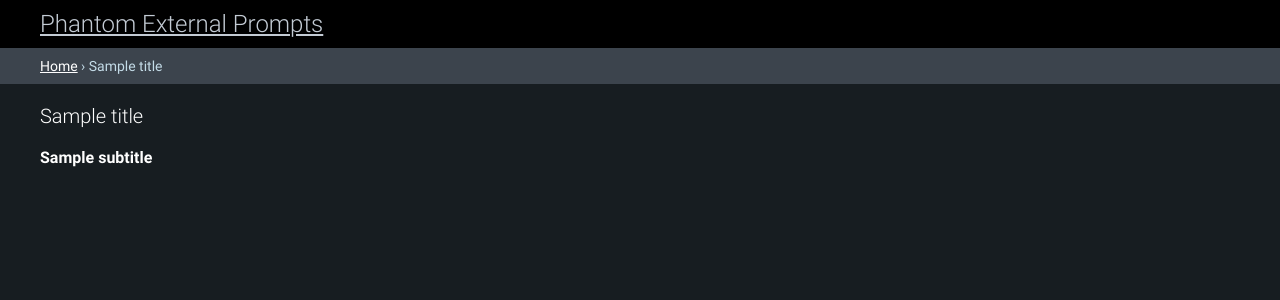
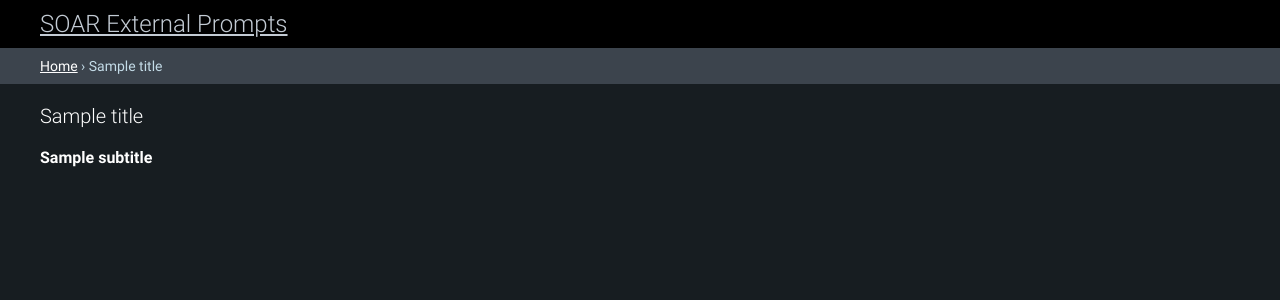
Before and after one commit to splunk/urlprompt, a Django app: template core/templates/admin/base_site.html in a window 1280 px wide. Shown: the top 300 px of the page. Run offline with Django 3.2, Linux system fonts and the light colour scheme; the template is opened without the code that fills it: most values are stand-ins (such as "Sample title", 1, 10 or a date in 2020).

Commit message:
phantom -> soar

```diff
--- a/core/templates/admin/base_site.html
+++ b/core/templates/admin/base_site.html
@@ -5,7 +5,7 @@
 {% block title %}{% if subtitle %}{{ subtitle }} | {% endif %}{{ title }} | {{ site_title|default:_('Django site admin') }}{% endblock %}
 
 {% block branding %}
-<h1 id="site-name"><a href="{% url 'admin:index' %}">{{ site_header|default:_('Phantom External Prompts') }}</a></h1>
+<h1 id="site-name"><a href="{% url 'admin:index' %}">{{ site_header|default:_('SOAR External Prompts') }}</a></h1>
 {% endblock %}
 
 {% block extrastyle %}
--- a/web/src/components/App.js
+++ b/web/src/components/App.js
@@ -16,8 +16,8 @@ export default function App() {
                     <ColumnLayout.Column span={2}>
                     </ColumnLayout.Column>
                     <ColumnLayout.Column span={8}>
-                        <Heading level={4} style={{ marginBottom: '30px', color: '#7ecd7e' }}>
-                            URL Prompts for Phantom
+                        <Heading level={3} style={{ marginBottom: '30px', color: '#7ecd7e' }}>
+                            URL Prompts for SOAR
                     </Heading>
                         {hasID && <Prompt id={urlParams.get('id')}></Prompt>}
                     </ColumnLayout.Column>
--- a/web/static/main.js.LICENSE.txt
+++ b/web/static/main.js.LICENSE.txt
@@ -56,3 +56,7 @@ object-assign
  */
 
 /** @license URI.js v4.4.1 (c) 2011 Gary Court. License: http://github.com/garycourt/uri-js */
+
+//! moment.js
+
+//! moment.js locale configuration
```
Also changed, not shown: README.md.
